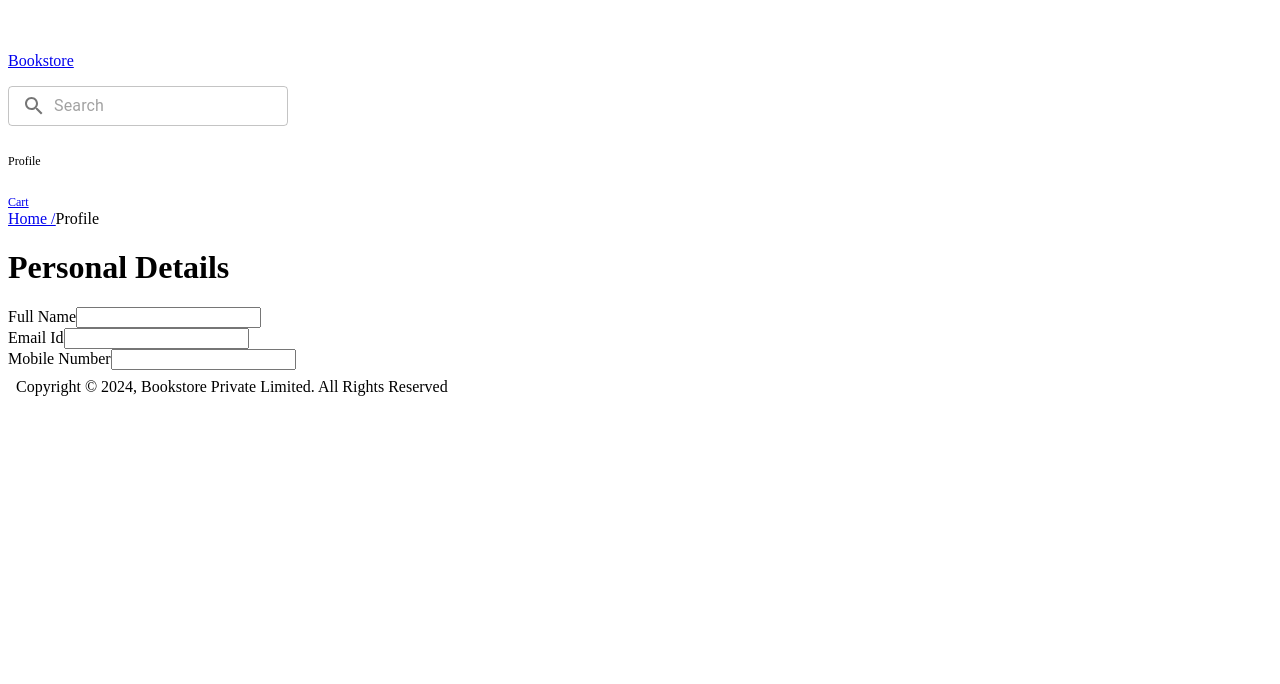
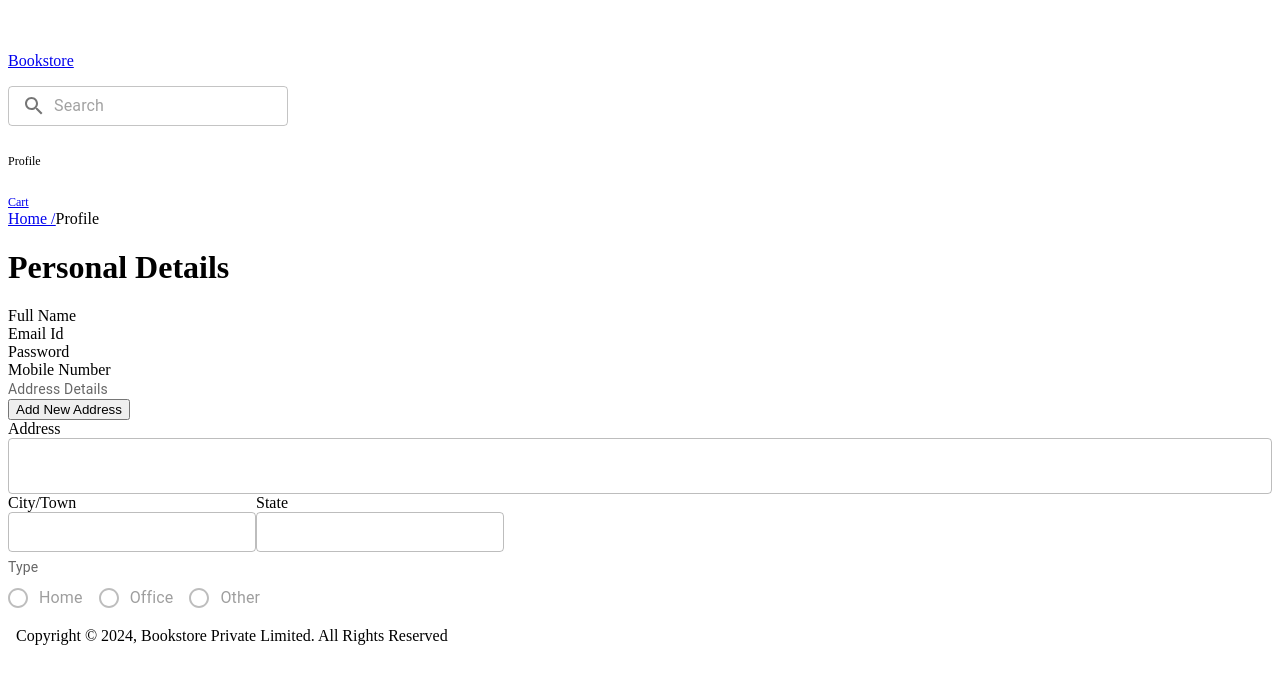
Before and after one commit to Anandswamy18/Book-Store-Using-React-Js, a React (Create React App) app: page /profile in a window 1280 px wide. Shown: the top 684 px of the page. Built offline with nearby package versions, Linux system fonts and the light colour scheme.

Commit message:
[Anand] updated  ProfilePage

```diff
--- a/src/Comonent/Header.jsx
+++ b/src/Comonent/Header.jsx
@@ -8,7 +8,7 @@ import { Link } from "react-router-dom";
 function Header() {
     const [menuAnchorEl, setMenuAnchorEl] = useState(null);
     const [name, setName] = useState("Profile");
-    const [cartItemCount, setCartItemCount] = useState(0); // State for cart item count
+    const [cartItemCount, setCartItemCount] = useState(0);
     const openMenu = Boolean(menuAnchorEl);
 
     const handleClick = (event) => {
--- a/src/Comonent/PofilePage.jsx
+++ b/src/Comonent/PofilePage.jsx
@@ -1,42 +1,126 @@
 import React from "react";
 import { Link } from "react-router-dom";
+import { Grid, Box } from '@mui/material';
+import { styled } from '@mui/material/styles';
+import TextField from '@mui/material/TextField';
+import Radio from '@mui/material/Radio';
+import RadioGroup from '@mui/material/RadioGroup';
+import FormControlLabel from '@mui/material/FormControlLabel';
+import FormControl from '@mui/material/FormControl';
 
 
 function ProfilePage() {
-
+    const Item = styled(Box)(({ theme }) => ({
+        backgroundColor: theme.palette.mode === 'dark' ? '#1A2027' : '#fff',
+        ...theme.typography.body2,
+        color: theme.palette.text.secondary,
+    }));
 
     return (
-        <div className="w-full h-full flex justify-center  ">
-            <div className="w-[80%] font-[Roboto] ">
+        <div className="w-full h-full flex justify-center flex-col">
+            <div className="w-[80%] font-[Roboto] relative left-[270px]">
                 <div className="my-[20px]">
                     <Link to="/">
-                        <Link  to="/" className="text-[#9D9D9D]">Home /</Link>
+                        <Link to="/" className="text-[#9D9D9D]">Home /</Link>
                     </Link>
                     <span>Profile</span>
                 </div>
                 <div className="ml-[50px]">
                     <h1 className="text-[#0A0102] text-xl font-semibold">Personal Details</h1>
-                    <div className="w-[50%] flex flex-col gap-2">
+                    <div className="w-[44%] flex flex-col gap-2">
                         <div className="w-full flex flex-col">
                             <label>Full Name</label>
-                            <input className="px-5 py-2 h-[45px] border-2 rounded">
-
-                            </input>
+                            <span className="px-5 py-2 h-[45px] border-2 rounded">
+                                {/* Full Name Value */}
+                            </span>
                         </div>
                         <div className="w-full flex flex-col">
                             <label>Email Id</label>
-                            <input className="px-5 py-2 h-[45px] border-2 rounded">
-
-                            </input>
+                            <span className="px-5 py-2 h-[45px] border-2 rounded">
+                                {/* Email Id Value */}
+                            </span>
+                        </div>
+                        <div className="w-full flex flex-col">
+                            <label>Password</label>
+                            <span className="px-5 py-2 h-[45px] border-2 rounded">
+                                {/* Password Value */}
+                            </span>
                         </div>
                         <div className="w-full flex flex-col">
                             <label>Mobile Number</label>
-                            <input className="px-5 py-2 h-[45px] border-2 rounded">
-
-                            </input>
+                            <span className="px-5 py-2 h-[45px] border-2 rounded">
+                                {/* Mobile Number Value */}
+                            </span>
                         </div>
                     </div>
                 </div>
+                <Grid className='w-[770px] h-[450px] pt-[40px] pl-[36px] pr-[34px] shadow-sm '>
+                    <Item className='flex justify-between items-start h-8 mb-8' xs={12} sm={6} md={4} lg={3}>
+                        <div className='text-slate-800 text-[18px] font-semibold ml-[18px]'>Address Details</div>
+                        <div className='h-[35px] w-[150px] relative right-[175px] flex justify-center items-center shadow-sm shadow-red-400 text-red-400 text-xs rounded-sm '>
+                            <button>Add New Address</button>
+                        </div>
+                    </Item>
+                    <div className='w-[512px] flex flex-col ml-4'>
+                        <div className='flex flex-col '>
+                            <label className='text-slate-800 mb-2'>Address</label>
+                            <Item className='flex w-full justify-between items-center text-slate-800' xs={12} sm={6} md={4} lg={3}>
+                                <TextField
+                                    fullWidth
+                                    type={'text'}
+                                    variant="outlined"
+                                    required
+                                    size='large'
+                                    disabled
+                                />
+                            </Item>
+                        </div>
+                        <Grid container className='flex w-full justify-between items-center text-slate-800 py-2'>
+                            <div className='flex flex-col  w-[48%]'>
+                                <label className='text-slate-800 mb-2'>City/Town</label>
+                                <Item xs={12} sm={6} md={4} lg={3}>
+                                    <TextField
+                                        sx={{ height: '45px', width: '100%' }}
+                                        type={'text'}
+                                        variant="outlined"
+                                        required
+                                        size='small'
+                                        disabled
+                                    />
+                                </Item>
+                            </div>
+                            <div className='flex flex-col  w-[48%]'>
+                                <label className='text-slate-800 mb-2'>State</label>
+                                <Item xs={12} sm={6} md={4} lg={3}>
+                                    <TextField
+                                        sx={{ height: '45px', width: '100%' }}
+                                        type={'text'}
+                                        variant="outlined"
+                                        required
+                                        size='small'
+                                        disabled
+                                    />
+                                </Item>
+                            </div>
+                        </Grid>
+                        <Item className='flex w-[375px] justify-between items-center text-slate-800' xs={12} sm={6} md={4} lg={3}>
+                            <FormControl className='flex flex-col w-full'>
+                                <label className='text-slate-900'>Type</label>
+                                <RadioGroup
+                                    row
+                                    className='flex justify-between w-full'
+                                    aria-labelledby="demo-row-radio-buttons-group-label"
+                                    name="row-radio-buttons-group"
+
+                                >
+                                    <FormControlLabel  className='text-slate-800'value="Home" control={<Radio />} label="Home " disabled />
+                                    <FormControlLabel value="Office" control={<Radio />} label="Office" disabled />
+                                    <FormControlLabel value="Other" control={<Radio />} label="Other" disabled />
+                                </RadioGroup>
+                            </FormControl>
+                        </Item>
+                    </div>
+                </Grid>
             </div>
         </div>
     );
```
